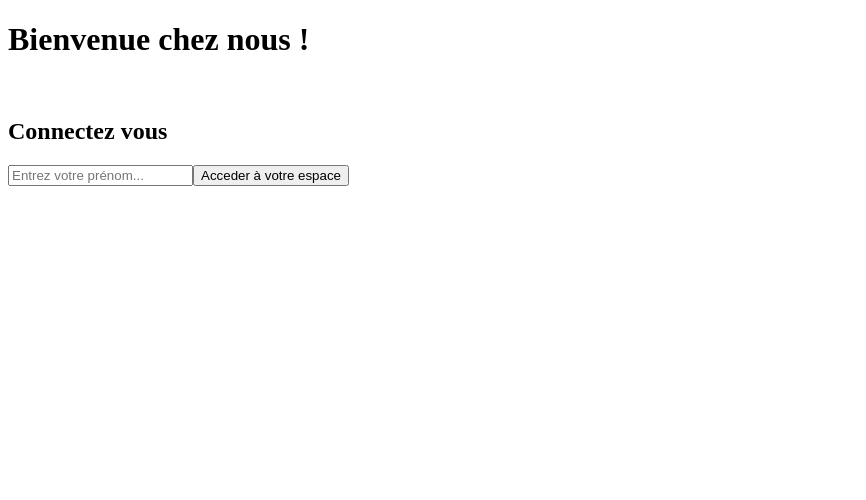
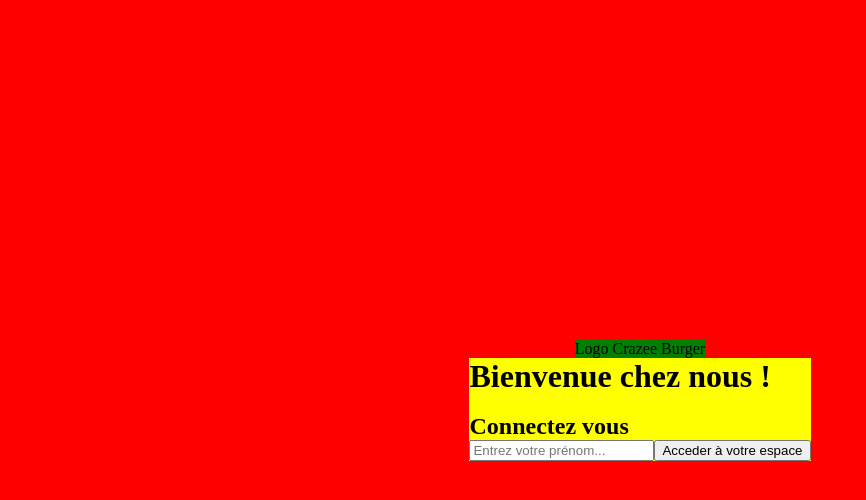
Before and after one commit to Moustito/crazee-burger, a React (Vite) app: page / in a window 1280 px wide. Shown: the top 500 px of the page, without its empty margins (0-866 px from the left). Built offline with nearby package versions, Linux system fonts and the light colour scheme; the HTML template or start-up script is replaced by a standard one.

Commit message:
💄 F03: LOGIN > Add layout

```diff
--- a/src/Components/pages/login/LoginForm.jsx
+++ b/src/Components/pages/login/LoginForm.jsx
@@ -1,5 +1,6 @@
 import { useState } from "react";
 import { useNavigate } from "react-router-dom";
+import { styled } from "styled-components";
 
 export default function LoginForm() {
   //State
@@ -18,7 +19,7 @@ export default function LoginForm() {
 
   //Affichage (Render)
   return (
-    <>
+    <LoginFormStyled>
       <h1>Bienvenue chez nous !</h1>
       <br />
       <h2>Connectez vous</h2>
@@ -33,6 +34,10 @@ export default function LoginForm() {
         />
         <button>Acceder à votre espace</button>
       </form>
-    </>
+    </LoginFormStyled>
   );
 }
+
+const LoginFormStyled = styled.div`
+  background: yellow;
+`;
--- a/src/Components/pages/login/LoginPages.jsx
+++ b/src/Components/pages/login/LoginPages.jsx
@@ -1,11 +1,27 @@
 import LoginForm from "./LoginForm";
+import { styled } from "styled-components";
 
 function LoginPage() {
   return (
-    <>
+    <LoginPageStyled>
+      <div className="logo">Logo Crazee Burger</div>
       <LoginForm />
-    </>
+    </LoginPageStyled>
   );
 }
 
 export default LoginPage;
+
+const LoginPageStyled = styled.div`
+  background: red;
+
+  height: 100vh;
+  display: flex;
+  flex-direction: column;
+  align-items: center;
+  justify-content: center;
+
+  .logo {
+    background: green;
+  }
+`;
--- a/src/index.css
+++ b/src/index.css
@@ -0,0 +1,4 @@
+* {
+    margin: 0;
+    box-sizing: border-box;
+}
```
